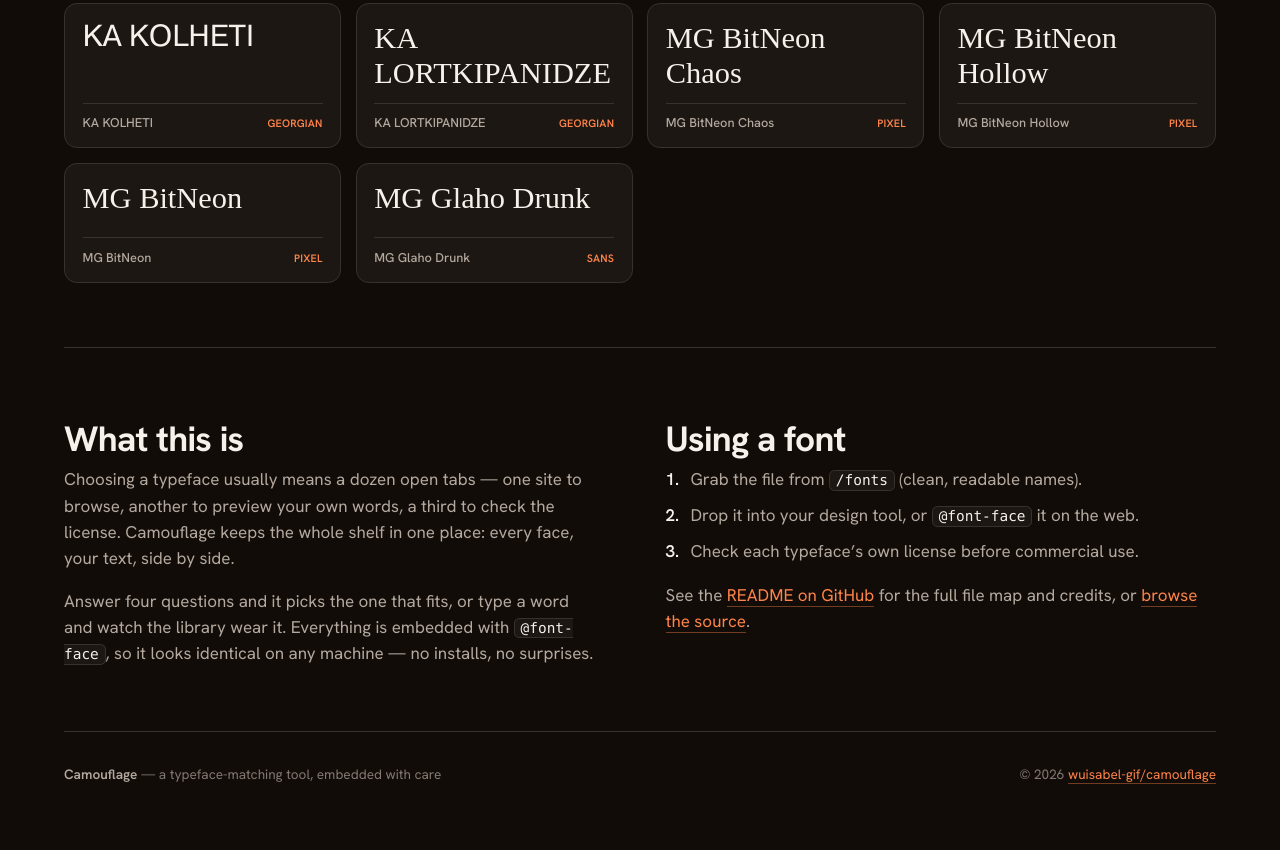
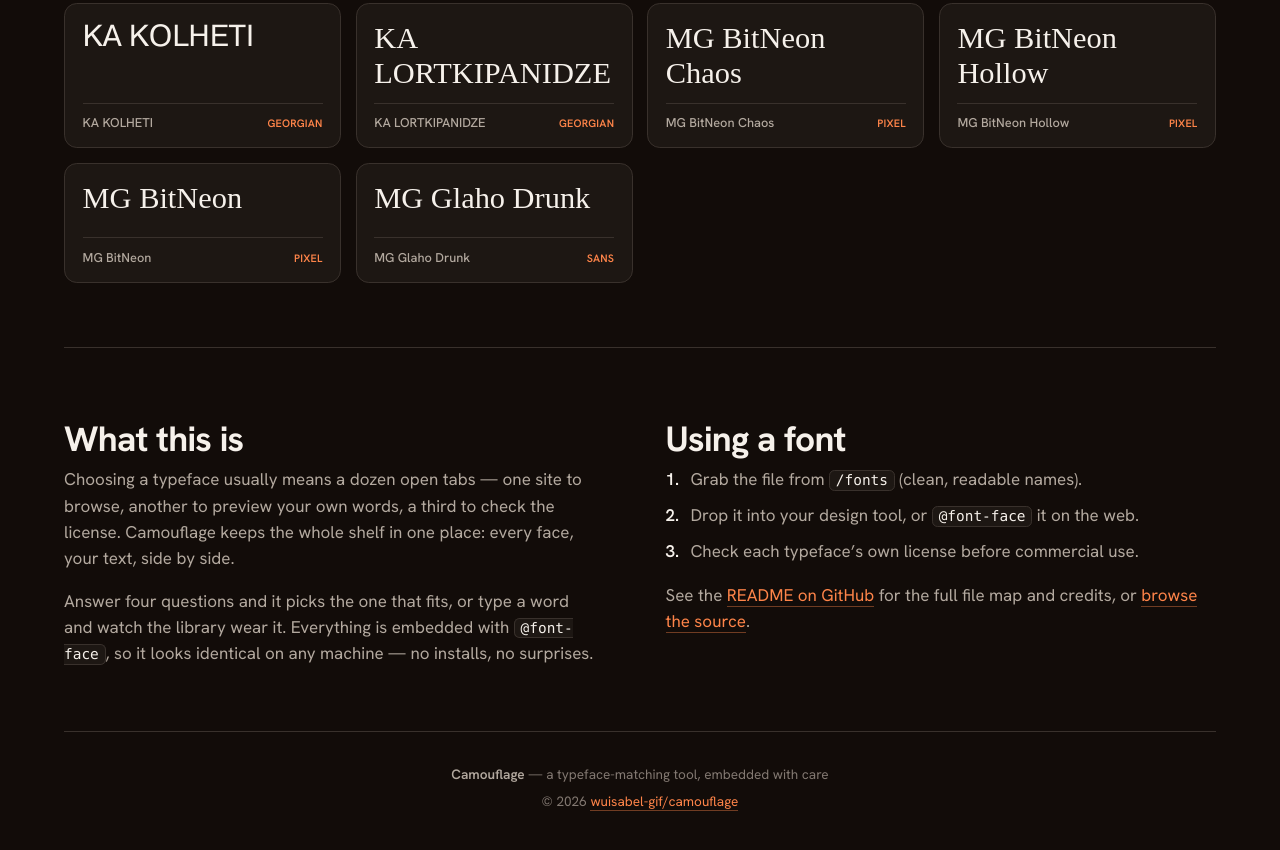
Before and after one commit to wuisabel-gif/camouflage, a plain HTML site: page index.html in a window 1280 px wide. Shown: the part 9832-10682 px from the top of the page. Drawn offline with Linux system fonts and the light colour scheme; a web font is replaced by a local one.

Commit message:
Center the footer

```diff
--- a/styles.css
+++ b/styles.css
@@ -820,9 +820,11 @@ body.has-typed .specimens { display: block; }
   padding: 2rem 0 3rem;
   border-top: 1px solid var(--line);
   display: flex;
-  flex-wrap: wrap;
-  justify-content: space-between;
-  gap: 1rem;
+  flex-direction: column;
+  align-items: center;
+  justify-content: center;
+  text-align: center;
+  gap: 0.4rem;
   color: var(--faint);
   font-size: 0.85rem;
 }
```
